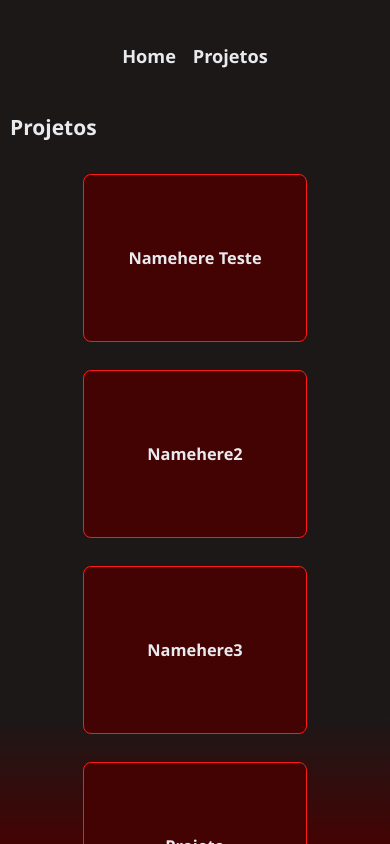
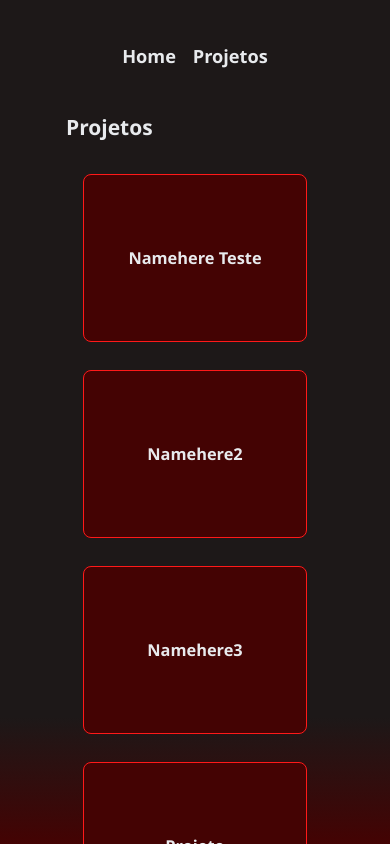
Before and after one commit to jfdsn/Meu-portfolio, a Next.js app: page /projects in a window 390 px wide. Shown: the top 844 px of the page. Built offline with nearby package versions, Linux system fonts and the light colour scheme.

Commit message:
Responsividade mobile/grandes resoluções

```diff
--- a/src/styles/style.sass
+++ b/src/styles/style.sass
@@ -7,7 +7,11 @@ body
     background-attachment: fixed
 
 main
-    min-height: 500px
+    display: flex
+    flex-direction: column
+    justify-content: center
+    align-items: center
+    min-height: calc(100vh - 150px)
     padding: 2rem 4rem
 
 footer
@@ -88,6 +92,7 @@ header nav
 //Main content allprojects page
 .title
     padding: 5px 10px
+    align-self: flex-start
 .cards-container
     display: flex
     flex-wrap: wrap
@@ -137,6 +142,7 @@ header nav
 
 .project-container
     margin: 0
+    max-width: 900px
     h2
         text-transform: capitalize
     h4
@@ -180,9 +186,16 @@ header nav
             border-left: none
             border-top: 0.1rem solid $light-red
 
+    .title
+        margin-left: 4rem
+
     .project-container
         padding: 10px
 
-@media (max-width: 560px)
+@media (max-width: 600px)
     html,body
         font-size: 14px
+
+@media (min-width: 1400px)
+    html,body
+        font-size: 18px
```
